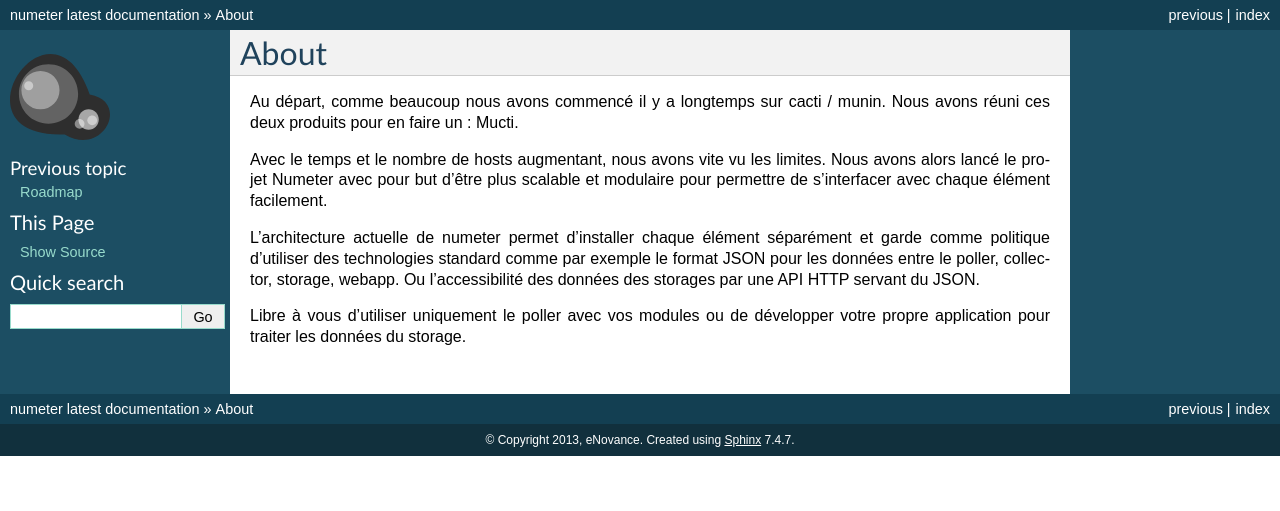
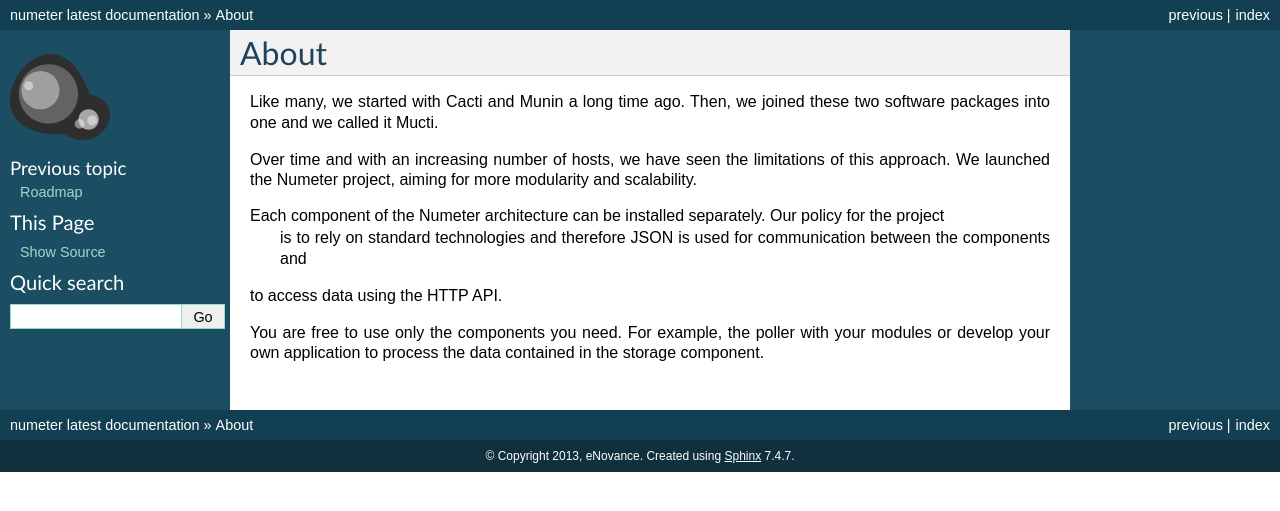
Before and after one commit to redhat-cip/numeter, a Sphinx documentation site: the page built from docs/about.rst, in a window 1280 px wide. Shown: the top 511 px of the page. Built offline with Sphinx 7.4.7, drawn with Linux system fonts in a browser that asks for light colours.

Commit message:
translation to english

```diff
--- a/docs/about.rst
+++ b/docs/about.rst
@@ -6,17 +6,15 @@
 About
 ############
 
-Au départ, comme beaucoup nous avons commencé il y a longtemps sur
-cacti / munin. Nous avons réuni ces deux produits pour en faire un : Mucti.
+Like many, we started with Cacti and Munin a long time ago. Then, we joined
+these two software packages into one and we called it Mucti.
 
-Avec le temps et le nombre de hosts augmentant, nous avons vite vu les limites.
-Nous avons alors lancé le projet Numeter avec pour but d'être plus scalable et modulaire pour
-permettre de s'interfacer avec chaque élément facilement.
+Over time and with an increasing number of hosts, we have seen the limitations of this approach.
+We launched the Numeter project, aiming for more modularity and scalability.
 
-L'architecture actuelle de numeter permet d'installer chaque élément séparément et garde comme
-politique d'utiliser des technologies standard comme par exemple le format JSON pour les données
-entre le poller, collector, storage, webapp. Ou l'accessibilité des données des storages par une
-API HTTP servant du JSON.
+Each component of the Numeter architecture can be installed separately. Our policy for the project
+ is to rely on standard technologies and therefore JSON is used for communication between the components and
+to access data using the HTTP API.
 
-Libre à vous d'utiliser uniquement le poller avec vos modules ou de développer votre propre application
-pour traiter les données du storage.
+You are free to use only the components you need. For example, the poller with your modules or develop
+your own application to process the data contained in the storage component.
```
